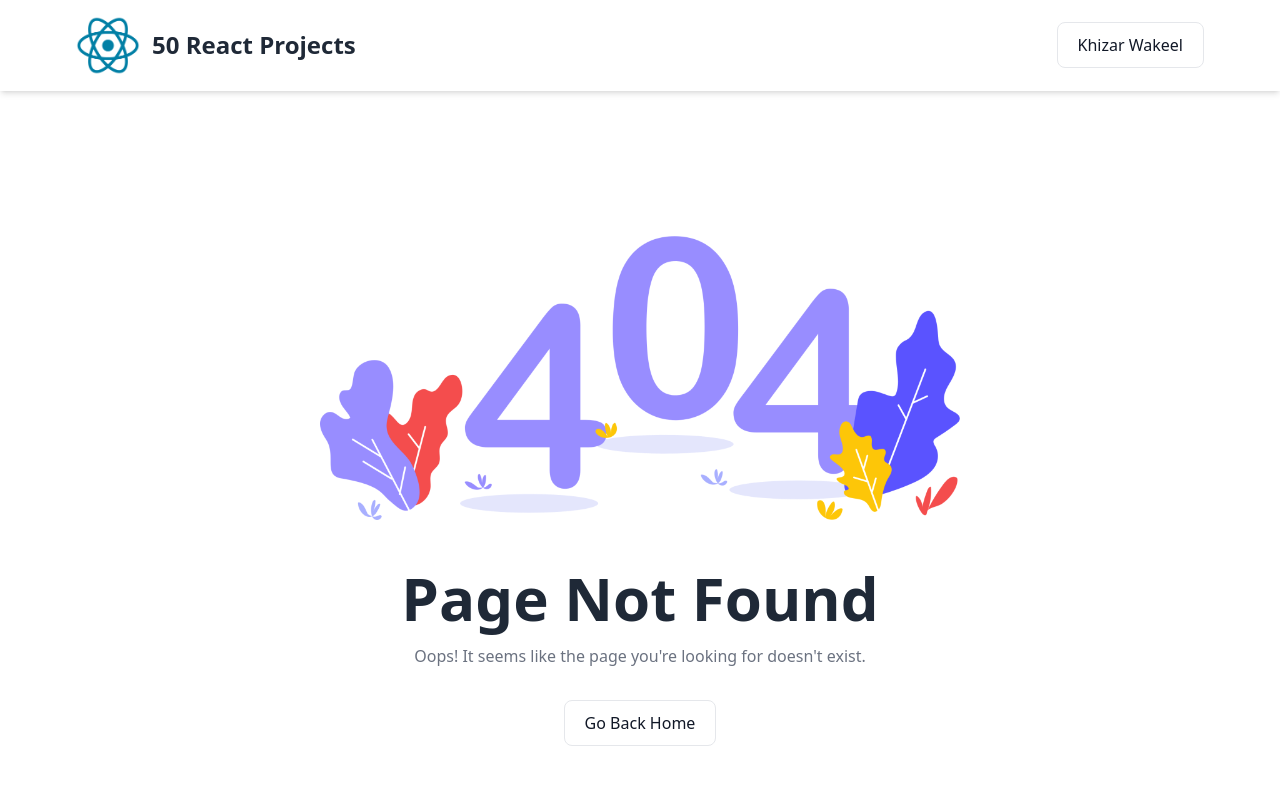
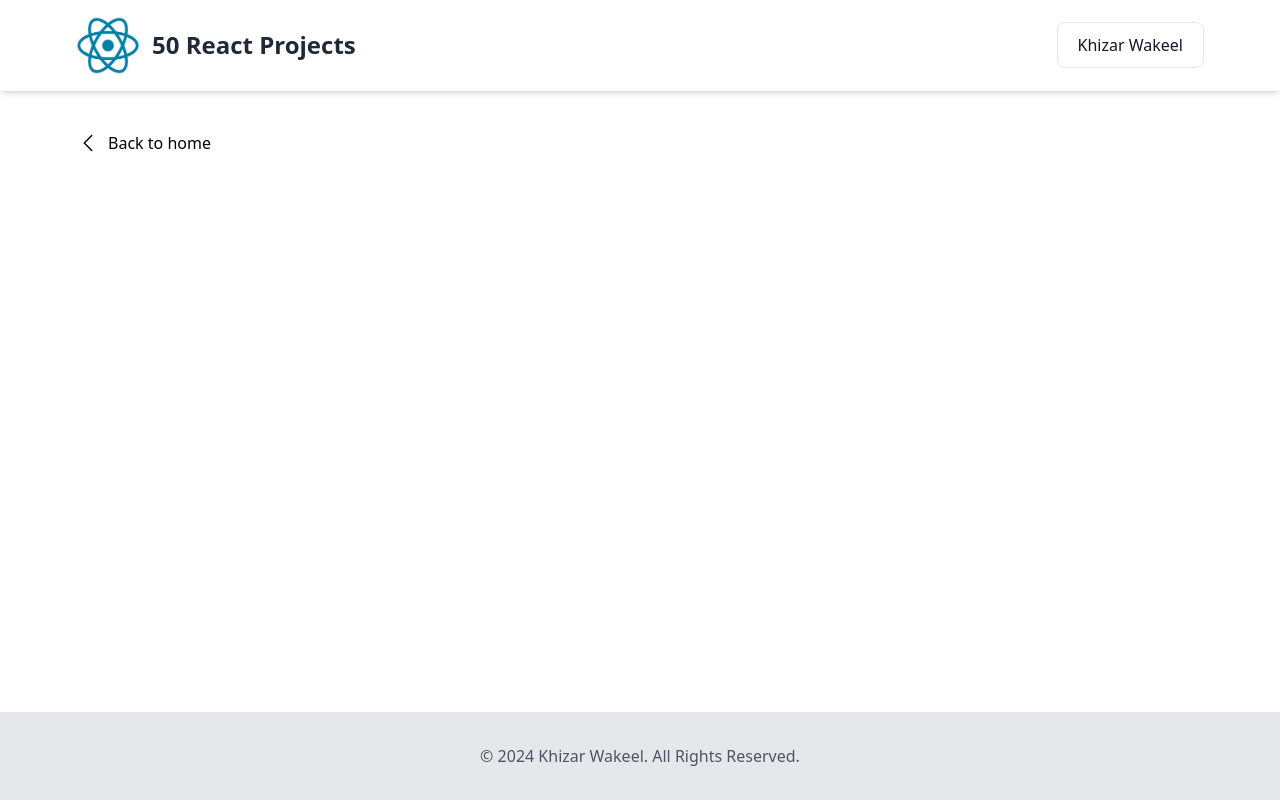
Before and after one commit to khizarwakeel/50-react-projects, a React (Vite) app: page /load-more-data in a window 1280 px wide. Before the commit this address had no page. Shown: the top 800 px of the page. Built offline with nearby package versions, Linux system fonts and the light colour scheme.

Commit message:
add load more project setup

```diff
--- a/src/App.jsx
+++ b/src/App.jsx
@@ -8,6 +8,7 @@ import Accordian from './projects/accordian';
 import RandomColor from './projects/randomColor';
 import Rating from './projects/rating';
 import Slider from './projects/slider';
+import LoadMoreData from './projects/loadMoreData';
 
 const App = () => {
   return (
@@ -21,6 +22,7 @@ const App = () => {
             <Route path="/random-color" element={<RandomColor />} />
             <Route path="/rating" element={<Rating noOfStars={5} />} />
             <Route path="/slider" element={<Slider url={'https://picsum.photos/v2/list'} limit={10} page={22} />} />
+            <Route path="/load-more-data" element={<LoadMoreData />} />
             <Route path="*" element={<NotFound />} />
           </Routes>
         </div>
--- a/src/components/routes/home.jsx
+++ b/src/components/routes/home.jsx
@@ -9,7 +9,7 @@ const Home = () => {
                 <div>
                     <h1 className="text-center md:py-10 py-7 lg:text-4xl text-3xl font-bold text-[#017fa5]">50 React Projects</h1>
                 </div>
-                <div className="grid lg:grid-cols-3 lg:gap-5 md:gap-16 gap-10 md:grid-cols-2 grid-cols-1 md:pb-10 pb-7">
+                <div className="grid lg:grid-cols-3 lg:gap-12 md:gap-16 gap-10 md:grid-cols-2 grid-cols-1 md:pb-10 pb-7">
                     {projectsData.map((item, index) => (
                         <div>
                             <div key={index} className="relative group">
--- a/src/data/data.js
+++ b/src/data/data.js
@@ -21,6 +21,11 @@ export const projectsData = [
         thumbnail: '/assets/slider.JPG',
         title: "Slider",
         link: "/slider"
+    },
+    {
+        thumbnail: '/assets/placeholder.jpg',
+        title: "Load More Data",
+        link: "/load-more-data"
     },
 ]
 
--- /dev/null
+++ b/src/projects/loadMoreData.jsx
@@ -0,0 +1,27 @@
+import { Link } from "react-router-dom";
+import Wrapper from "../components/shared/wrapper";
+
+const LoadMoreData = () => {
+
+    return (
+        <section>
+            <Wrapper>
+                {/* Back to Home */}
+                <div className="flex mt-10">
+                    <Link className="flex items-center hover:text-[#017fa5] duration-300" to="/">
+                        <svg xmlns="http://www.w3.org/2000/svg" fill="none" viewBox="0 0 24 24" strokeWidth={1.5} stroke="currentColor" className="w-6 h-6 mr-2">
+                            <path strokeLinecap="round" strokeLinejoin="round" d="M15.75 19.5L8.25 12l7.5-7.5" />
+                        </svg>
+                        <span>Back to home</span>
+                    </Link>
+                </div>
+                {/* Cards Data */}
+                <div>
+
+                </div>
+            </Wrapper>
+        </section>
+    );
+};
+
+export default LoadMoreData;
```
